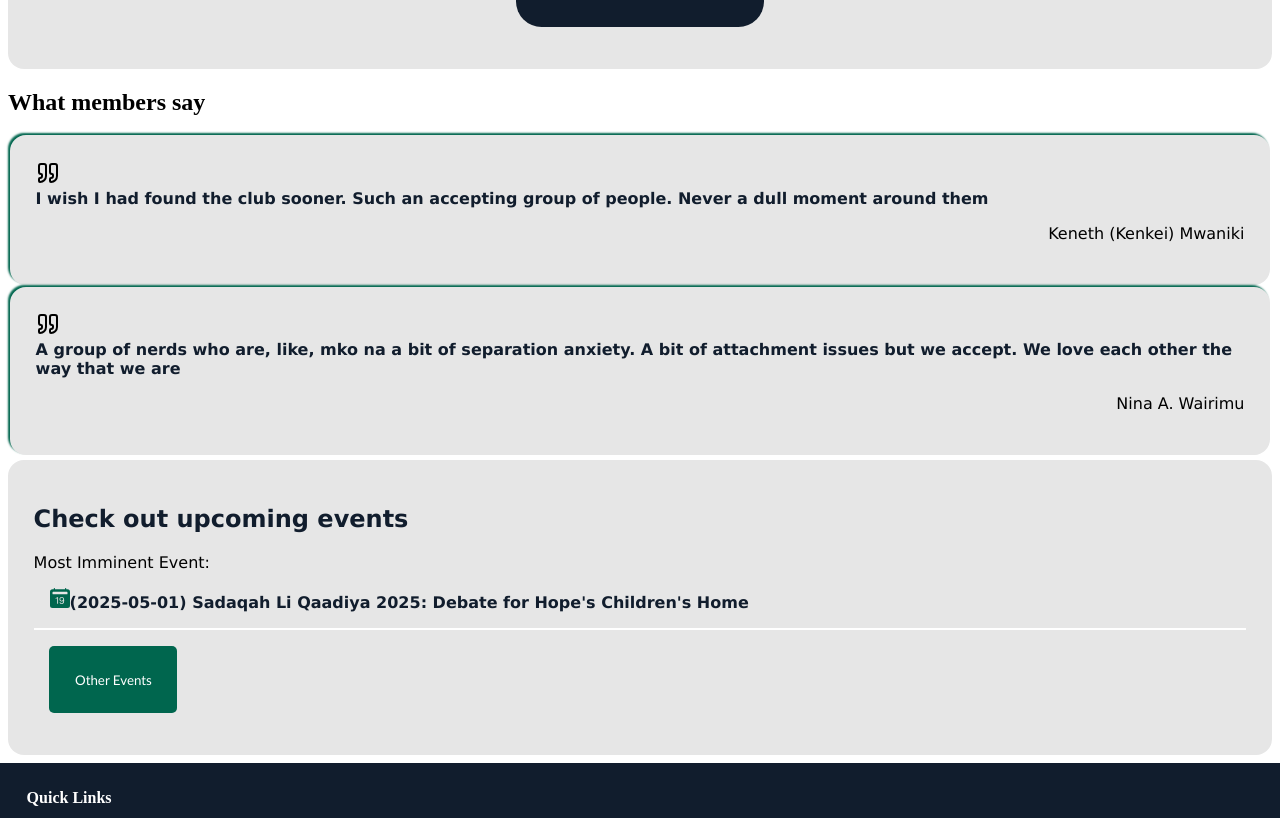
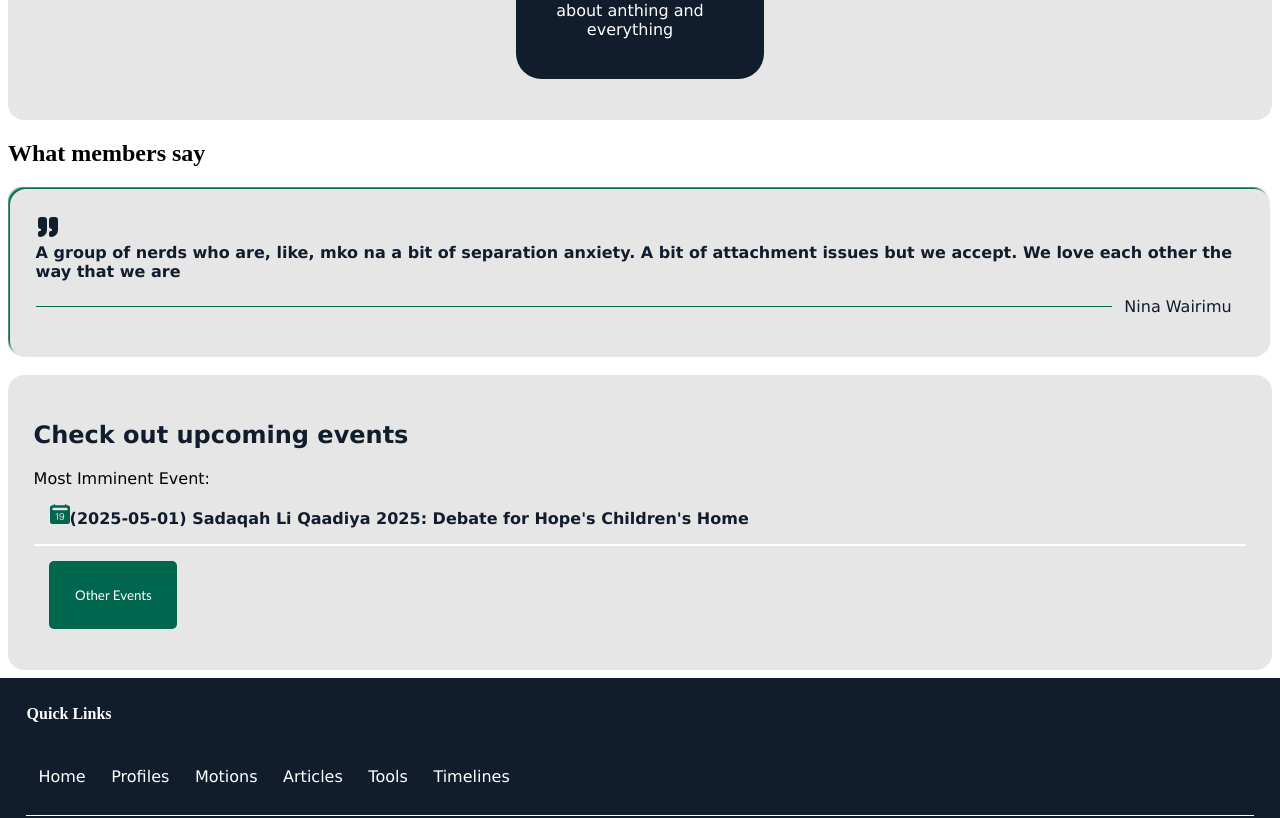
Before and after one commit to JkuatDebates/jds-app, a React (Vite) app: page / in a window 1280 px wide. Shown: the part 1979-2797 px from the top of the page. Built offline with nearby package versions, Linux system fonts and the light colour scheme.

Commit message:
lucyMasika

```diff
--- a/src/Home.jsx
+++ b/src/Home.jsx
@@ -2,7 +2,7 @@ import {Swiper,SwiperSlide} from 'swiper/react';
 import {Autoplay,Pagination, Navigation} from 'swiper/modules';
 import 'swiper/css';
 import {Lectern ,Mic ,Trophy, Gavel, MessageCircle,Quote, Instagram,} from 'lucide-react';
-import { NavLink } from "react-router-dom";
+import { NavLink,Link} from "react-router-dom";
 import {upcomingEvents, EventCard} from './Timelines.jsx';
 
 function Home(){
@@ -29,8 +29,8 @@ function Home(){
         title:'Discussions', desc:'Get a chance to air your thoughts and learn in free round table discussions about anthing and everything'},
     ];
     const testimonials=[
-        {author:'Keneth (Kenkei) Mwaniki', test:'I wish I had found the club sooner. Such an accepting group of people. Never a dull moment around them'},
-        {author:'Nina A. Wairimu', test:'A group of nerds who are, like, mko na a bit of separation anxiety. A bit of attachment issues but we accept. We love each other the way that we are'}
+        {author:'Keneth Mwaniki', id:'ken', test:'I wish I had found the club sooner. Such an accepting group of people. Never a dull moment around them'},
+        {author:'Nina Wairimu',id:'nina', test:'A group of nerds who are, like, mko na a bit of separation anxiety. A bit of attachment issues but we accept. We love each other the way that we are'}
     ];
 
     return(
@@ -83,13 +83,29 @@ function Home(){
         </section>
         <section>
             <h2>What members say</h2>
-            {testimonials.map((t,i)=>(
-                <div key={i} className='testimonials'>
-                    <Quote size={'1.5rem'} display={'inline'}/>
-                    <h4>{t.test}</h4>
-                    <p style={{textAlign:'right'}}>{t.author}</p>
-                </div>
-            ))}
+            <Swiper
+                modules={[Autoplay, Navigation]}
+                spaceBetween={30}
+                centeredSlides={true}
+                autoplay={{
+                    delay: 4000,
+                    disableOnInteraction: false,
+                }}
+                navigation={true}
+                loop={true}
+                className="mySwiper">{testimonials.map((t,i)=>(
+                    <SwiperSlide key={i}>
+                        <div className="testimonials">
+                            <Quote size={'1.5rem'} display={'inline'} className='quoteMark'/>
+                            <h4>{t.test}</h4>
+                            <div className='lineAuthor'>
+                                <div className='line'></div>
+                                <p><Link to={`/profiles#${t.id}`} className='dLink'>{t.author}</Link></p>
+                            </div>
+                        </div>
+                    </SwiperSlide>
+                ))}
+            </Swiper>
         </section>
         <section className='textBlock'>
             <h2>Check out upcoming events</h2>
--- a/src/Profiles.jsx
+++ b/src/Profiles.jsx
@@ -11,6 +11,7 @@ function Profiles(){
             rumor:'',
             passion:'',
             trainer:'',
+            id:'',
             isVisible:false
         },
         {name:'Anita Sofia',
@@ -23,6 +24,7 @@ function Profiles(){
             rumor:"She breaks hearts as often as she does debate rounds",
             passion:'Crotcheting',
             trainer:'',
+            id:'',
             isVisible:true
         },
         {name:'Keneth Mwaniki',
@@ -35,18 +37,33 @@ function Profiles(){
             rumor:'',
             passion:'Sci-fi',
             trainer:'',
+            id:'ken',
             isVisible:true
         },
-        {name:'Jeremy Weru',
-            yearsActive:'2024-present',
-            clubRoles:'Transport Co-ordinator(peer-pressured into it)',
-            alias:'Mras',
-            accolades:"Ill'ouwa 2 Novice Champion; KUDC PS 4th Best Judge",
-            photo:'/jeremy.jpg',
-            catchPhrase:'The absence of evidence, ...',
-            rumor:'Strangers assume he loves herbs😂',
-            passion:"Knowledge (He's legit a walking encyclopedia)",
+        {name:'Wambugu Muhota',
+            yearsActive:'2023-present',
+            clubRoles:'Training Coordinator/Interim President 24-25',
+            accolades:"Convenor ILO’UWA Debates II, CA Africa Child Debators Inaugural tournament,UNICONNECT Final Champions,KUDC 2.0 BEST JUDGE (PS),UNICONNECT Best Male Speaker, INDABA II BEST JUDGE (DEBATE),Athena Women’s Festival '24 - Finalist & 1st Runner Up,Kampala Opens Quarterfinalist, KUDC 1.0 Quarterfinalist, Mashujaa IX 2nd Best Novice Speaker",
+            photo:'/ted.jpg',
+            catchPhrase:'"Have you met Ted?"',
+            alias:" Teddy 'THE' BEAR 🐻‍❄",
+            rumor:'loves like Ted Mosby (mostly true😅😅😅) so the character development mileage on this nigga is real',
+            passion:'Climate and Social Justice',
+            trainer:'Associate Trainer at JUJA PRE SENIOR SCHOOL',
+            id:'',
+            isVisible:true
+        },
+        {name:'Lucy Osenyi',
+            yearsActive:'2022-Present',
+            clubRoles:'Secretary(2023-2024)',
+            accolades:"7th best public speaker KUDC 2024,3rd best judge KUDC -Nyanza/Western Reginald 2025, Best Public Speaker CUETA 1.0, Novice Champion Ilo'uwa 1.0",
+            photo:'/lucy.jpg',
+            catchPhrase:'I feel like...',
+            alias:'L.A',
+            rumor:'',
+            passion:'Adventure, Networking',
             trainer:'',
+            id:'',
             isVisible:true
         },
         {name:'Desiree Mmasi',
@@ -59,7 +76,21 @@ function Profiles(){
             rumor:'',
             passion:'',
             trainer:'',
+            id:'',
             isVisible:false
+        },
+        {name:'Jeremy Weru',
+            yearsActive:'2024-present',
+            clubRoles:'Transport Co-ordinator(peer-pressured into it)',
+            alias:'Mras',
+            accolades:"Ill'ouwa 2 Novice Champion; KUDC PS 4th Best Judge",
+            photo:'/jeremy.jpg',
+            catchPhrase:'The absence of evidence, ...',
+            rumor:'Strangers assume he loves herbs😂',
+            passion:"Knowledge (He's legit a walking encyclopedia)",
+            trainer:'',
+            id:'',
+            isVisible:true
         },
         {name:'Bridgette Musango',
             yearsActive:'',
@@ -71,18 +102,7 @@ function Profiles(){
             rumor:'',
             passion:'',
             trainer:'',
-            isVisible:false
-        },
-        {name:'Lucy Osenyi',
-            yearsActive:'',
-            clubRoles:'',
-            accolades:'',
-            photo:'',
-            catchPhrase:'',
-            alias:'',
-            rumor:'',
-            passion:'',
-            trainer:'',
+            id:'',
             isVisible:false
         },
         {name:'Wanjiru Wanjiku',
@@ -95,6 +115,7 @@ function Profiles(){
             rumor:'',
             passion:'',
             trainer:'',
+            id:'',
             isVisible:false
         },
         {name:'Esther Mamai',
@@ -107,6 +128,7 @@ function Profiles(){
             rumor:'',
             passion:'',
             trainer:'',
+            id:'',
             isVisible:false
         },
         {name:'Esther Nyamwathi',
@@ -119,6 +141,7 @@ function Profiles(){
             rumor:'',
             passion:'',
             trainer:'',
+            id:'',
             isVisible:false
         },
         {name:'Peter Ndwati',
@@ -131,6 +154,7 @@ function Profiles(){
             rumor:'',
             passion:'',
             trainer:'',
+            id:'',
             isVisible:false
         },
         {name:'Victoria Kerubo',
@@ -143,6 +167,7 @@ function Profiles(){
             rumor:'',
             passion:'',
             trainer:'',
+            id:'',
             isVisible:false
         },
         {name:'Yvonne Kavithe',
@@ -155,19 +180,8 @@ function Profiles(){
             rumor:'',
             passion:'',
             trainer:'',
+            id:'',
             isVisible:false
-        },
-        {name:'Wambugu Muhota',
-            yearsActive:'2023-present',
-            clubRoles:'Training Coordinator/Interim President 24-25',
-            accolades:"Convenor ILO’UWA Debates II, CA Africa Child Debators Inaugural tournament,UNICONNECT Final Champions,KUDC 2.0 BEST JUDGE (PS),UNICONNECT Best Male Speaker, INDABA II BEST JUDGE (DEBATE),Athena Women’s Festival '24 - Finalist & 1st Runner Up,Kampala Opens Quarterfinalist, KUDC 1.0 Quarterfinalist, Mashujaa IX 2nd Best Novice Speaker",
-            photo:'/ted.jpg',
-            catchPhrase:'"Have you met Ted?"',
-            alias:" Teddy 'THE' BEAR 🐻‍❄",
-            rumor:'loves like Ted Mosby (mostly true😅😅😅) so the character development mileage on this nigga is real',
-            passion:'Climate and Social Justice',
-            trainer:'Associate Trainer at JUJA PRE SENIOR SCHOOL',
-            isVisible:true
         },
         {name:'George Kiritu',
             yearsActive:'',
@@ -179,6 +193,7 @@ function Profiles(){
             rumor:'',
             passion:'',
             trainer:'',
+            id:'',
             isVisible:false
         },
         {name:'Nina Wairimu',
@@ -191,6 +206,7 @@ function Profiles(){
             rumor:'She once almost won a tournament tipsy🤫',
             passion:'Discourse',
             trainer:'Various under The Debate Circle',
+            id:'nina',
             isVisible:true
         },
         {name:'Ivan Oyunde',
@@ -317,10 +333,10 @@ function Profiles(){
     function profiler(d,i){
         if(d.isVisible)
         return(
-            <div className="profileCard" key={i}>
-                <img src={d.photo} alt={d.name} style={{flexGrow:'1'}}/>
+            <div className="profileCard" key={i} id={d.id}>
+                <img src={d.photo} alt={d.name} style={{flexGrow:'1',alignSelf:'center'}}/>
                 <div className="profileDetails"style={{flexGrow:'2'}}>
-                <h2 style={{margin:'0px'}}>{d.name}</h2>
+                <h2 style={{margin:'0px'}} className="debatorName">{d.name}</h2>
                 {d.alias!==''?<p><strong>Alias: </strong>{d.alias}</p>:''}
                 {d.clubRoles!==''?<p><strong>Club Roles: </strong>{d.clubRoles}</p>:''}
                 {d.accolades!==''?<p><strong>Accolades: </strong>{d.accolades}</p>:''}
--- a/src/index.css
+++ b/src/index.css
@@ -40,7 +40,7 @@ button:active{
     padding: var(--padding);
     font-family: var(--primaryFont);
     border-radius: 1rem;
-    margin-top: 5px;
+    margin-top: 1rem;
 }
 .profileCard{
     background-color: var(--pbrandC);
@@ -70,8 +70,39 @@ button:active{
     margin: 2px;
     box-shadow: -2px -2px 2px var(--accC);
 }
+.lineAuthor{
+    display: flex;
+    flex-direction: row;
+    align-items: center;
+}
+.line{
+    height: 1px;
+    background-color: var(--accC);
+    color: var(--accC);
+    flex-grow: 1;
+}
+.testimonials p{
+    text-align: right;
+}
 .testimonials:hover{
     scale: 1.03;
+    color: var(--accC);
+}
+.testimonials:hover p .dLink{
+    color: var(--accC);
+}
+.testimonials p .dLink{
+    text-decoration: none;
+    color: var(--pbrandC);
+    display: inline;
+    text-align: right;
+}
+.quoteMark{
+    fill: var(--pbrandC);
+    color: var(--pbrandC);
+}
+.testimonials:hover .quoteMark{
+    fill: var(--accC);
     color: var(--accC);
 }
 .textBlock h2{
@@ -114,6 +145,11 @@ label{
     display: flex;
     align-items: center;
 }
+.logoImage{
+    height: 15vw;
+    float: left;
+    border-radius: 50%;
+}
 .navBar{
     background-color: var(--pbrandC);
     padding: var(--padding);
@@ -122,14 +158,12 @@ label{
     font-size: 4vw;
     font-weight: bold;
 }
-.logoImage{
-    height: 10vw;
-    float: left;
-}
 .hamburger{
     font-size: 1.2rem;
     background: none;
     display: none;
+    margin-left: 20vw;
+    margin-right: 0vw;
 }
 .sideBarDrop{
     position: fixed;
@@ -236,6 +270,18 @@ footer .navLink, a{
     display: flex;
     align-items: center;
 }
+.icon:hover{
+    scale: 1.3;
+}
+.instagram:hover{
+    fill: pink;
+}
+.gmail:hover{
+    color: red;
+}
+.whatsapp:hover{
+    fill: green;
+}
 @media(max-width: 550px){
     .navLinks{
         display: none;
@@ -245,6 +291,9 @@ footer .navLink, a{
     }
     .profileCard{
         flex-direction: column;
+    }
+    .debatorName{
+        text-align: center;
     }
 }
 .timeline{
```
Also changed, not shown: src/App.jsx (+4 -4 lines), public/jds.jpg, public/lucy.jpg (added).
